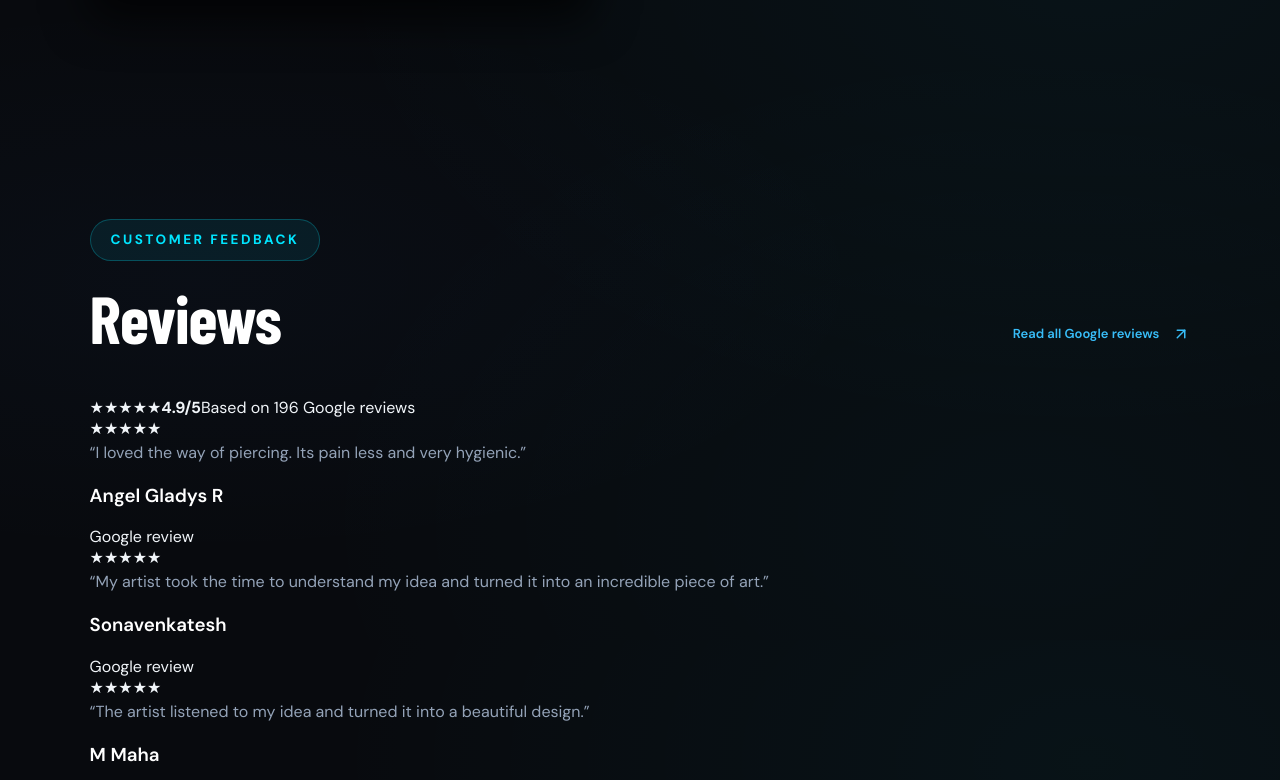
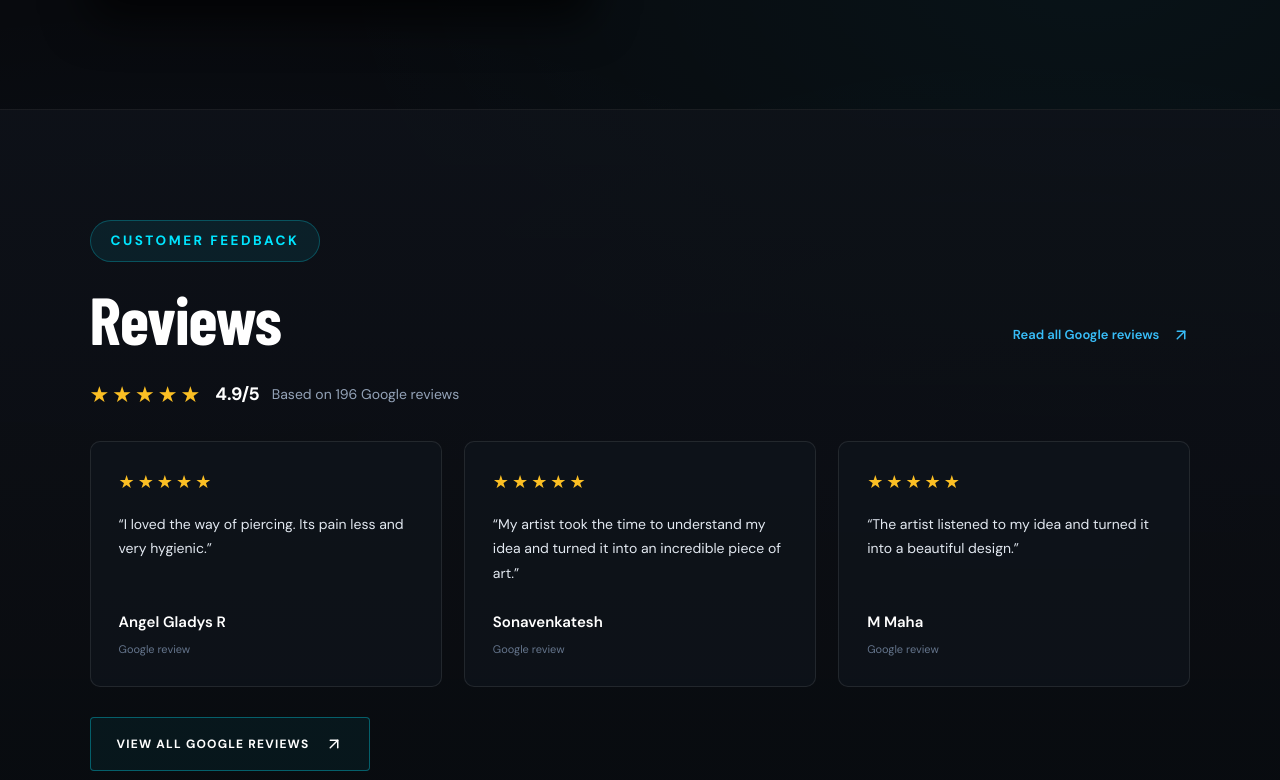
Before and after one commit to hydrostudionellai/hydrotattoo, a React (Vite) app: page / in a window 1280 px wide. Shown: the part 4160-4940 px from the top of the page. Built offline with nearby package versions, Linux system fonts and the light colour scheme; a web font is replaced by a local one.

Commit message:
Style dedicated Google reviews section with star ratings

```diff
--- a/src/styles.css
+++ b/src/styles.css
@@ -955,3 +955,68 @@ dialog > p { margin: 14px 0 0; font-size: 13px; color: #cbd5e1; }
   html { scroll-behavior: auto; }
   *, .floating-wa, .ticker { animation: none !important; transition: none !important; }
 }
+
+/* Dedicated Google Reviews section */
+.reviews {
+  border-top: 1px solid var(--line);
+  border-bottom: 1px solid var(--line);
+  background: linear-gradient(180deg, rgba(14, 18, 25, 0.88) 0%, rgba(8, 10, 14, 0.96) 100%);
+}
+.google-rating {
+  display: flex;
+  align-items: center;
+  flex-wrap: wrap;
+  gap: 12px;
+  margin: -18px 0 32px;
+  color: #cbd5e1;
+  font-size: 14px;
+}
+.google-rating-stars, .review-stars {
+  color: #fbbf24;
+  letter-spacing: 3px;
+  white-space: nowrap;
+}
+.google-rating-stars { font-size: 22px; }
+.google-rating strong { color: #fff; font-size: 18px; }
+.google-rating > span:last-child { color: var(--muted); }
+.review-grid {
+  display: grid;
+  grid-template-columns: repeat(3, minmax(0, 1fr));
+  gap: 22px;
+}
+.review-card {
+  min-height: 245px;
+  padding: 28px;
+  border: 1px solid rgba(255, 255, 255, 0.09);
+  border-radius: 10px;
+  background: rgba(16, 21, 29, 0.68);
+  transition: border-color .25s ease, transform .25s ease, box-shadow .25s ease;
+}
+.review-card:hover {
+  border-color: rgba(0, 229, 255, 0.3);
+  transform: translateY(-4px);
+  box-shadow: 0 12px 28px rgba(0, 0, 0, 0.38);
+}
+.review-stars { font-size: 18px; }
+.review-card p {
+  min-height: 82px;
+  margin: 18px 0;
+  color: #e2e8f0;
+  font-size: 14px;
+  line-height: 1.75;
+}
+.review-card h3 {
+  margin: 0 0 5px;
+  font-size: 15px;
+}
+.review-source {
+  color: #64748b;
+  font-size: 11px;
+}
+.reviews-button { margin-top: 30px; }
+@media(max-width: 720px) {
+  .review-grid { grid-template-columns: 1fr; gap: 16px; }
+  .review-card { min-height: 0; padding: 24px; }
+  .review-card p { min-height: 0; }
+  .google-rating { gap: 8px; }
+}
```
